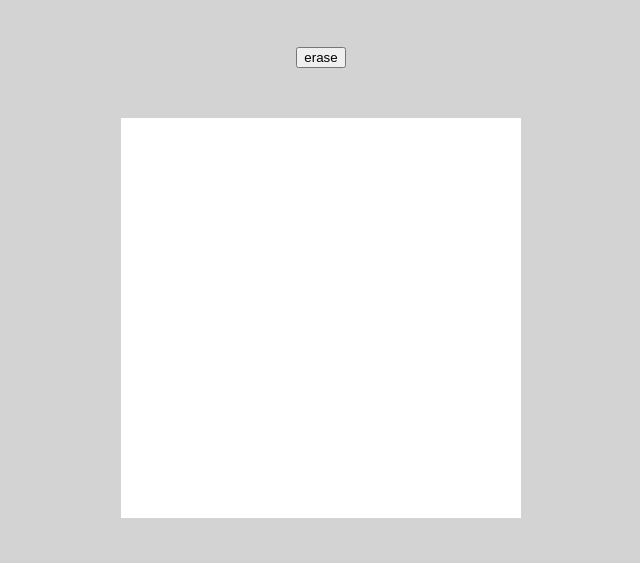
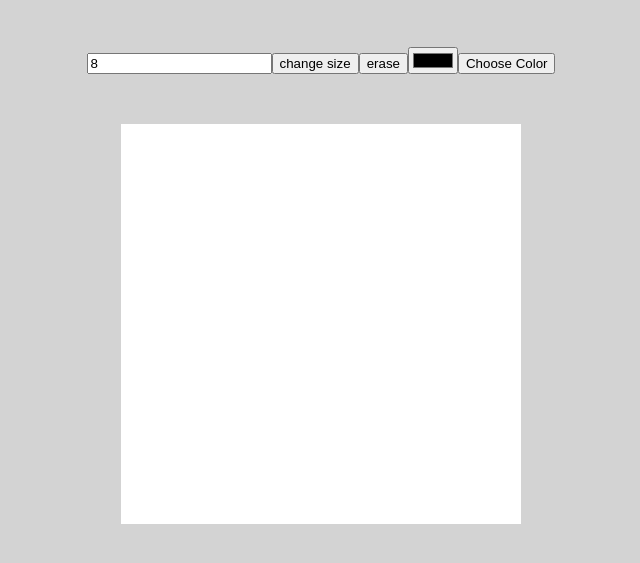
Before and after one commit to AllyOmega/etch-a-sketch, a plain HTML site: page index.html in a window 1280 px wide. Shown: the part 91-654 px from the top of the page, without its empty margins (319-959 px from the left). Drawn offline with Linux system fonts and the light colour scheme.

Commit message:
implement change size and select color

```diff
--- a/script.js
+++ b/script.js
@@ -1,46 +1,76 @@
 
-let numOfSquares= 10;
+let numOfSquares= 8;
 
 let gridSize = 400;
 
-let squareSize = Math.floor(gridSize/numOfSquares);
+let squareSize = gridSize/numOfSquares;
+
+color = '#000000'
+
+let buttonContainer = document.createElement('div');
+buttonContainer.setAttribute('id', 'button-container');
 
 let gridContainer = document.querySelector('#grid-container');
 let square = document.createElement("div");
 let eraseButton = document.createElement('button');
+let sizeField = document.createElement('input');
+let sizeButton = document.createElement('button')
+let colorField = document.createElement('input');
+let colorButton = document.createElement('button');
+
+
 
 //square relevant stuff
 square.setAttribute("class", "square");
 
-for (let i = 0; i <= numOfSquares**2 - 1; i++) {
-
-    let squareClone = square.cloneNode(true);
-
-    squareClone.style.cssText = `height: ${squareSize}px; width: ${squareSize}px;
-    flex: 0 0 ${squareSize}px;`;
-
-    gridContainer.appendChild(squareClone);
-
-}
-
+refresh(numOfSquares);
 //grid relevant stuff
 
 gridContainer.style.cssText = `height: ${gridSize}px; width: ${gridSize}px;` ;
+
 gridContainer.addEventListener('mouseover', (event) => {
 
     if (event.target.classList.contains('square') && event.buttons === 1) {
-        event.prevent
-        event.target.style.backgroundColor = 'black';
+        event.preventDefault;
+        event.target.style.backgroundColor = color;
     }
 
 }, true);
 
 
 
+//function button relevant stuff
+
+sizeField.setAttribute('type', 'number');
+sizeField.setAttribute('id', 'size-field');
+sizeField.value = numOfSquares;
+
+sizeButton.setAttribute('id', 'size-button');
+sizeButton.textContent = "change size";
+
 eraseButton.setAttribute('id', 'erase-button')
 eraseButton.textContent = "erase";
 
-document.body.insertBefore(eraseButton, gridContainer);
+colorField.setAttribute('type', 'color');
+colorField.setAttribute('id', 'color-field');
+colorField.value = color;
+
+colorButton.setAttribute('id', 'color-button');
+colorButton.textContent = "Choose Color";
+
+buttonContainer.appendChild(sizeField);
+buttonContainer.appendChild(sizeButton);
+buttonContainer.appendChild(eraseButton);
+buttonContainer.appendChild(colorField);
+buttonContainer.appendChild(colorButton);
+
+document.body.insertBefore(buttonContainer, gridContainer);
+
+sizeButton.addEventListener('click', () => {
+    numOfSquares = sizeField.value;
+    refresh(numOfSquares);
+
+});
 
 eraseButton.addEventListener('click', () => {
 
@@ -52,12 +82,16 @@ eraseButton.addEventListener('click', () => {
 
 });
 
+colorButton.addEventListener('click', () => {
+    color = colorField.value;
+})
+
 //document relevant stuff
 
 document.addEventListener('mousedown', (event) => {
     if (event.target.classList.contains('square')) {
         event.preventDefault();
-        event.target.style.backgroundColor = 'black';
+        event.target.style.backgroundColor = color;
     }
 }, true);
 
@@ -66,3 +100,31 @@ function changeSquareColor(target, color) {
         target.style.backgroundColor = color;
     }
 }
+
+function refresh(numOfSquares) {
+
+    if(numOfSquares <= 0 || numOfSquares > 100) {
+        alert("Please select a value between 1 and 100");
+        return;
+    }
+
+    let squareSize = gridSize/numOfSquares
+
+    let squares = document.querySelectorAll('.square');
+
+    squares.forEach((oldSquare) => {
+        gridContainer.removeChild(oldSquare);
+    });
+
+    for (let i = 0; i < numOfSquares**2; i++) {
+
+        let squareClone = square.cloneNode(true);
+
+        squareClone.style.cssText = `height: ${squareSize}px; width: ${squareSize}px;
+        flex: 0 0 ${squareSize}px;`;
+
+        gridContainer.appendChild(squareClone);
+
+    }
+
+}
--- a/style.css
+++ b/style.css
@@ -21,5 +21,3 @@ body {
 #title, #erase-button {
     margin-bottom: 50px;
 }
-
-#
```
